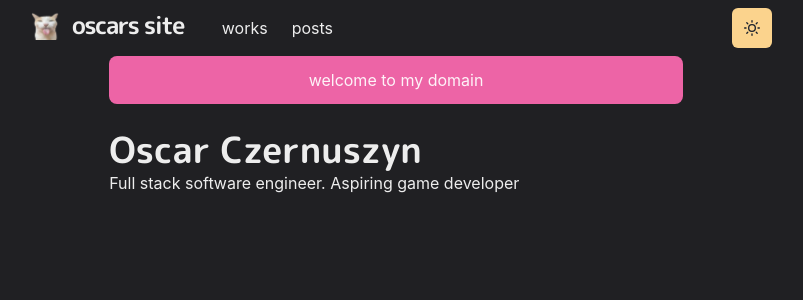
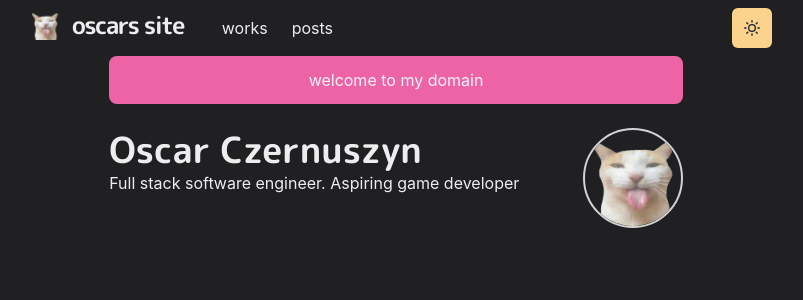
Before and after one commit to oscarczer/portfolio-site, a Next.js app: page / in a window 1280 px wide. Shown: the top 300 px of the page, without its empty margins (244-1047 px from the left). Built offline with nearby package versions, Linux system fonts and the light colour scheme.

Commit message:
add temp profile pic

```diff
--- a/pages/index.js
+++ b/pages/index.js
@@ -1,4 +1,4 @@
-import { Container, Box, Heading } from '@chakra-ui/react'
+import { Container, Box, Heading, Image } from '@chakra-ui/react'
 
 const Page = () => {
   return (
@@ -14,6 +14,23 @@
           </Heading>
           <p>Full stack software engineer. Aspiring game developer</p>
         </Box>
+        <Box
+          flexShrink={0}
+          mt={{ base: 4, md: 0 }}
+          ml={{ md: 6 }}
+          align="center"
+        >
+          <Image
+            borderColor="whiteAlpha.800"
+            borderWidth={2}
+            borderStyle="solid"
+            maxWidth="100px"
+            display="inline-block"
+            borderRadius="full"
+            src="/images/bleh.png"
+            alt="Profile Image"
+          />
+        </Box>
       </Box>
     </Container>
   )
```
